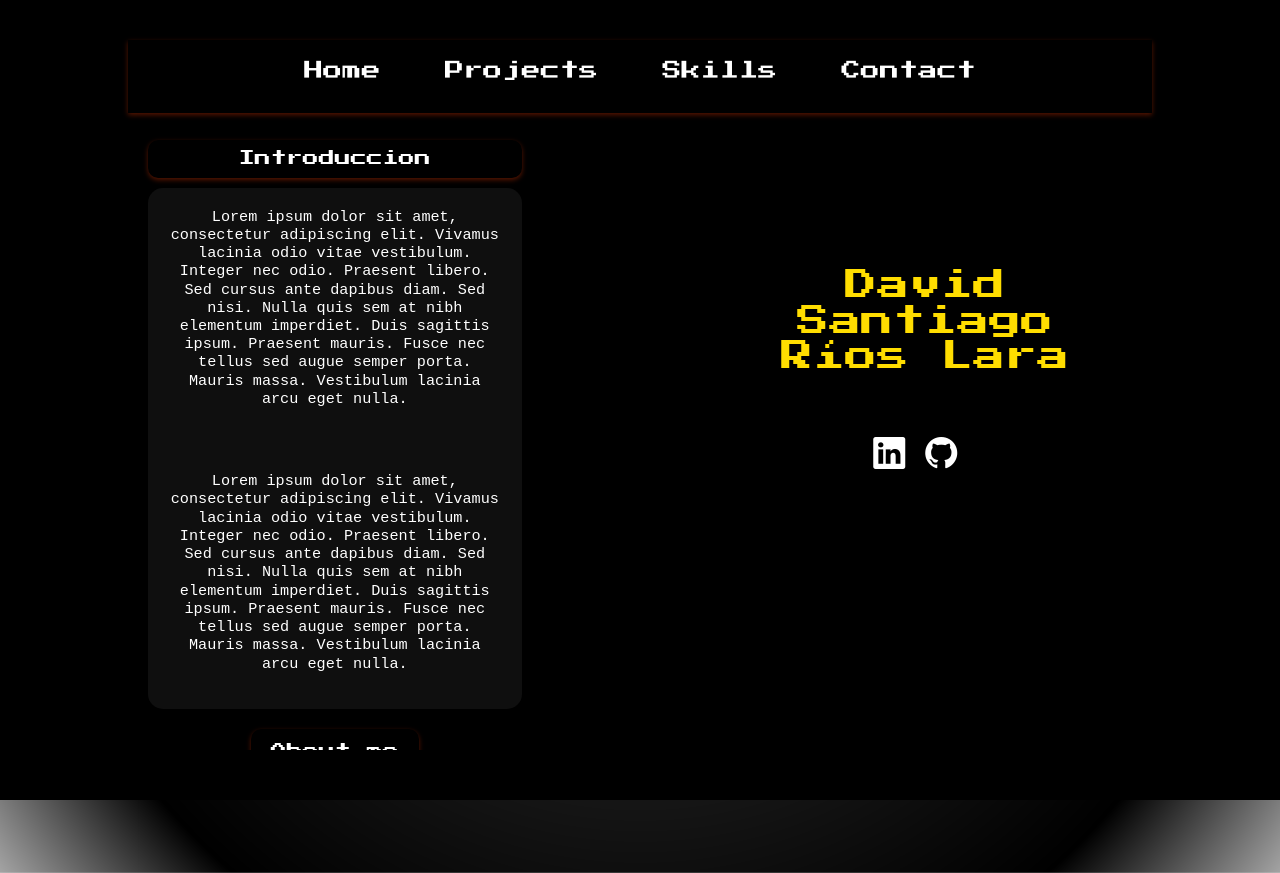
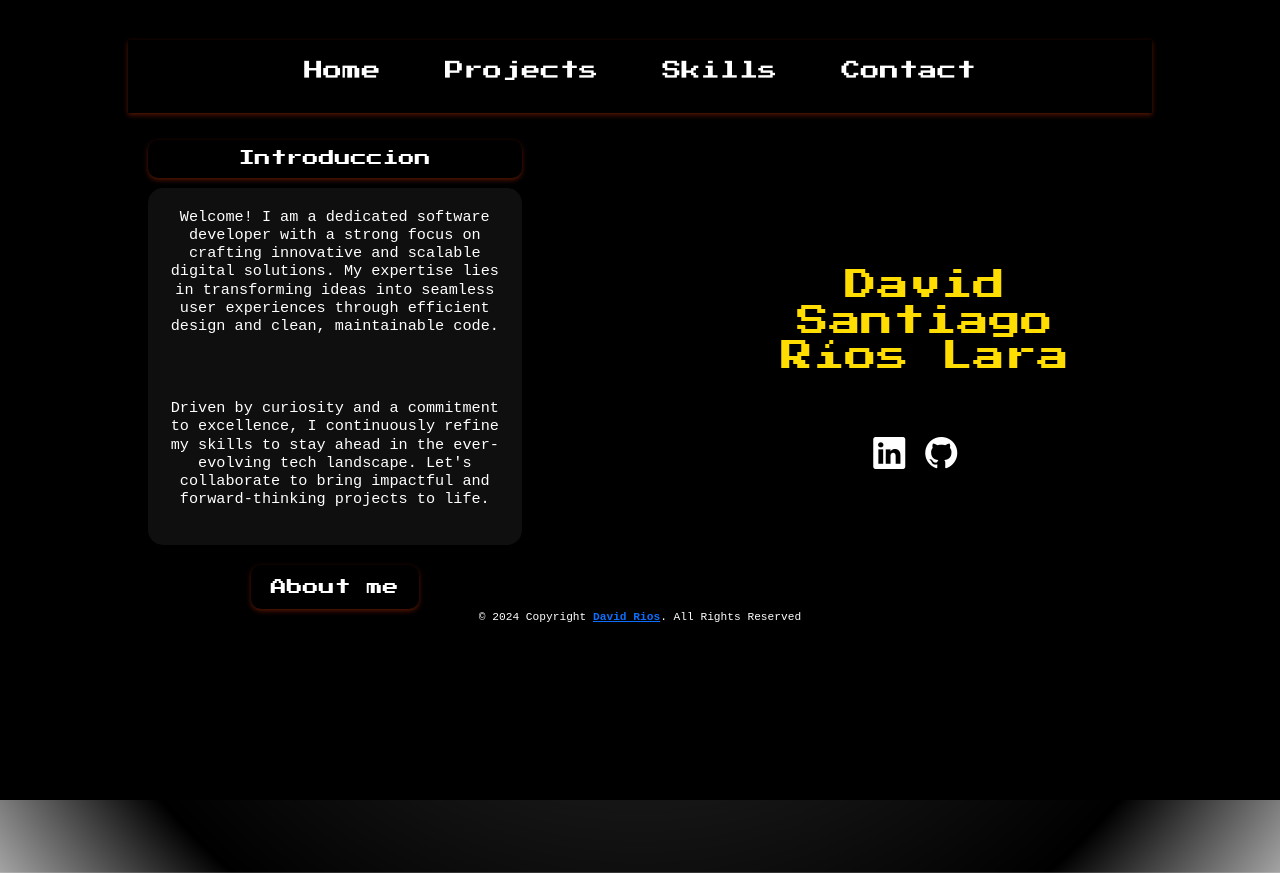
Before and after one commit to david21rios/Portfolio-Vibes-React, a React (Vite) app: page / in a window 1280 px wide. Shown: the top 873 px of the page. Built offline with nearby package versions, Linux system fonts and the light colour scheme.

Commit message:
Introduction text

```diff
--- a/src/pages/Home.jsx
+++ b/src/pages/Home.jsx
@@ -1,5 +1,5 @@
 // eslint-disable-next-line no-unused-vars
-import React, {useState, useEffect} from 'react';
+import React, { useState, useEffect } from 'react';
 import { Link } from 'react-router-dom';
 import '../assets/styles/Home.css'; // Estilos específicos de la página Home
 // import davidImagen from '../assets/images/DavidRios-perfil/DavidCV.jpg'
@@ -29,12 +29,13 @@ const Home = () => {
                     <h1 className='title-button'>Introduccion</h1>
                 </div>
                 <div className="intro-box">
-                <p className='intro-text'> Lorem ipsum dolor sit amet, consectetur adipiscing elit. Vivamus lacinia odio vitae vestibulum. Integer nec odio. Praesent libero. Sed cursus ante dapibus diam. Sed nisi. Nulla quis sem at nibh elementum imperdiet. Duis sagittis ipsum. Praesent mauris. Fusce nec tellus sed augue semper porta. Mauris massa. Vestibulum lacinia arcu eget nulla.</p>
+                    <p className='intro-text'>Welcome! I am a dedicated software developer with a strong focus on crafting innovative and scalable digital solutions. My expertise lies in transforming ideas into seamless user experiences through efficient design and clean, maintainable code.</p>
                     <br>
                     </br>
                     <br>
                     </br>
-                <p className='intro-text'>Lorem ipsum dolor sit amet, consectetur adipiscing elit. Vivamus lacinia odio vitae vestibulum. Integer nec odio. Praesent libero. Sed cursus ante dapibus diam. Sed nisi. Nulla quis sem at nibh elementum imperdiet. Duis sagittis ipsum. Praesent mauris. Fusce nec tellus sed augue semper porta. Mauris massa. Vestibulum lacinia arcu eget nulla.</p>
+                    <p className='intro-text'>Driven by curiosity and a commitment to excellence, I continuously refine my skills to stay ahead in the ever-evolving tech landscape. Let&apos;s collaborate to bring impactful and forward-thinking projects to life.</p>
+
                 </div>
 
                 {/* Botón/link a la página About */}
@@ -52,17 +53,17 @@ const Home = () => {
             {/* Sección derecha: nombre, enlaces y logos */}
             <div className="right-section">
                 <h1 className="title-home"
-                style={{color: color}}>
+                    style={{ color: color }}>
                     David Santiago Ríos Lara
                 </h1>
 
                 {/* Logos de LinkedIn y GitHub */}
                 <div className="social-links">
                     <a href="https://www.linkedin.com/in/davidriosl/" target="_blank" rel="noopener noreferrer" className="social-icon">
-                <i className="bi bi-linkedin" style={{ fontSize: '2rem'}}></i>
+                        <i className="bi bi-linkedin" style={{ fontSize: '2rem' }}></i>
                     </a>
                     <a href="https://github.com/david21rios" target="_blank" rel="noopener noreferrer" className="social-icon">
-                <i className="bi bi-github" style={{ fontSize: '2rem'}}></i>
+                        <i className="bi bi-github" style={{ fontSize: '2rem' }}></i>
                     </a>
                 </div>
             </div>
```
Lines whose indentation alone changed are shown as unchanged.
